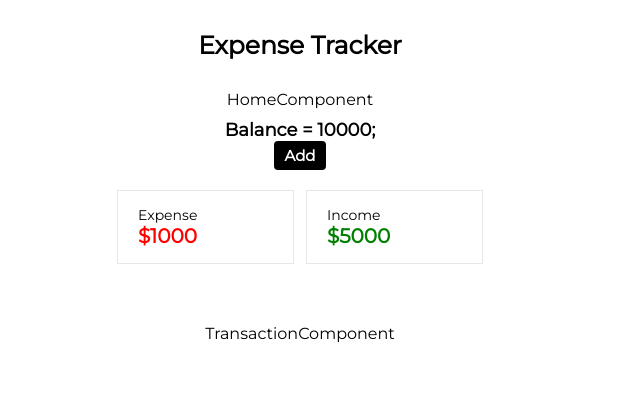
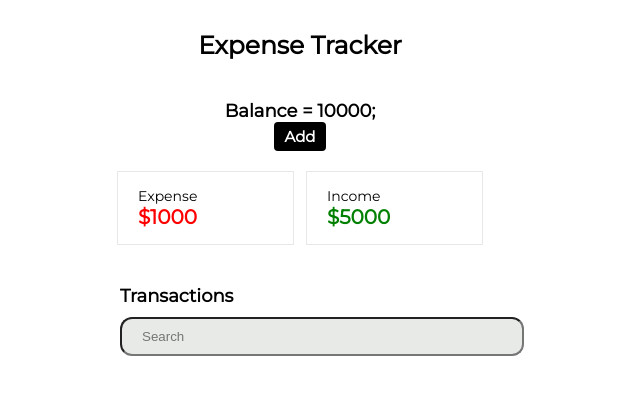
Before and after one commit to adarshahelvar/React-Expense-Tracker-auth-, a React (Create React App) app: page / in a window 1280 px wide. Shown: the top 394 px of the page, without its empty margins (340-980 px from the left). Built offline with nearby package versions, Linux system fonts and the light colour scheme; the HTML template or start-up script is replaced by a standard one.

Commit message:
Updateding HardCoded value

```diff
--- a/src/modules/home/index.js
+++ b/src/modules/home/index.js
@@ -6,6 +6,8 @@ import TransactionComponent from './transactionComponent';
 const HomeComponent = (props)=>{
 
     const [transation, updatedTransaction] = useState([]);
+    const [expense, updatedExpense] = useState([0]);
+    const [income, updatedIncome] = useState([0]);
 
     const addTransaction =(payload)=>{
         const transationArray = [...transation];
@@ -13,9 +15,18 @@ const HomeComponent = (props)=>{
         updatedTransaction(transationArray)
     };
 
+    const calculateBalance = ()=>{
+        let exp = 0; //Expense =0
+        let inc = 0; //Income =0
+        transation.map((payload)=>{
+            payload.type === "EXPENSE" ? (exp =exp+payload.amount) : (inc =inc+payload.amount)
+        })
+        updatedExpense(exp);
+        updatedIncome(inc);
+    };
+
     return(
         <Container>
-            HomeComponent
             <OverviewComponent addTransaction={addTransaction}/>
             <TransactionComponent transation={transation}/>
         </Container>
--- a/src/modules/home/transactionComponent.js
+++ b/src/modules/home/transactionComponent.js
@@ -1,9 +1,20 @@
 import styled from "styled-components";
+
+const TransacationCell = (props)=>{
+    return(
+    <Cell isExpense={props.payload?.type === "EXPENSE"}>
+        <span>{props.payload.description}</span>
+        <span>${props.payload.amount}</span>
+    </Cell>
+    )
+}
 
 const TransactionComponent = (props)=>{
     return(
         <Container>
-            TransactionComponent
+            Transactions
+            <input placeholder="Search" />
+            {props.transation?.length?props.transation.map((payload)=> (<TransacationCell payload={payload}/>)): ""}
         </Container>
     )
 }
@@ -11,9 +22,35 @@ const TransactionComponent = (props)=>{
 const Container = styled.div`
   display: flex;
   flex-direction:column;
-  align-items:center;
-  margin:30px 0 10px;
+  align-items:flex-start;
   font-family:Montserrat;
+  padding: 10px 22px;
+  font-size: 18px;
+  width: 100%;
+  gap: 10px;
+  font-weight: bold;
+  & input{
+    padding: 10px 20px;
+    border-radius: 12px;
+    background: #e6e8e6e9;
+    outline: none;
+    width: 100%;
+  }
 `;
 
+const Cell = styled.div`
+    display:flex;
+    flex-direction: row;
+    padding: 10px 15px;
+    font-size: 14px;
+    border-radius: 2px;
+    width: 100%;
+    align-items: center;
+    font-weight: normal;
+    justify-content: space-between;
+    border: 1px solid #e6e8;
+    border-radius: 4px;
+    border-right: 4px solid ${(props) =>(props.isExpense ? "red":"green")}
+    /* border-left: 4px solid ${(props) =>(props.isExpense ? "red":"green")} */
+`;
 export default TransactionComponent;
```
